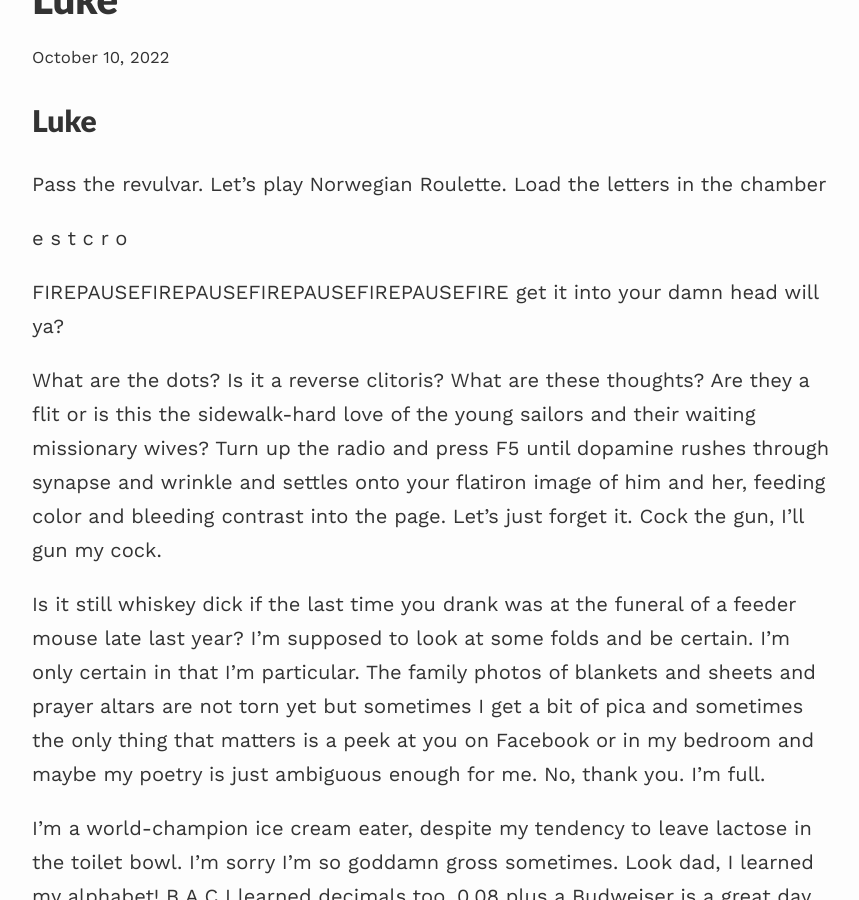
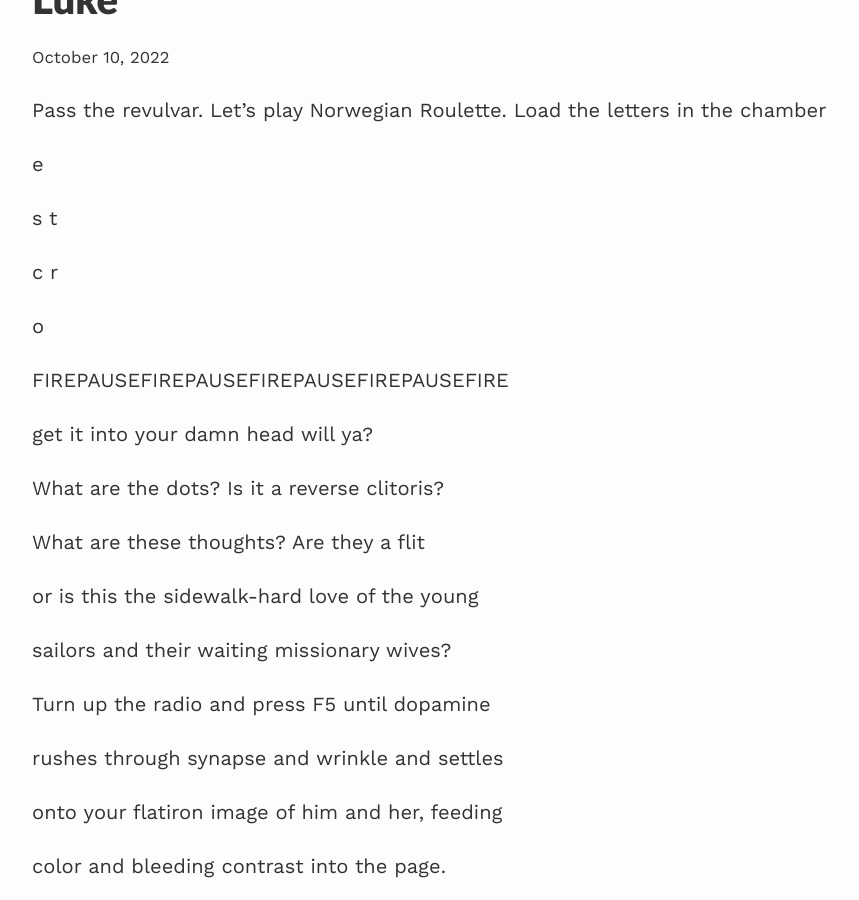
Before and after one commit to mirekjames/ENG6800Test, a Jekyll site: the page built from _posts/2022-10-10-luke.md, in a window 1280 px wide and 900 px high, scrolled down 209 px. Shown: the whole window, without its empty margins (208-1067 px from the left). Built offline with Jekyll 4.4.1, drawn with Linux system fonts in a browser that asks for light colours; nearby versions of some CDN libraries; some of the changed text lies outside the part shown.

Commit message:
more spacing on Luke

```diff
--- a/_posts/2022-10-10-luke.md
+++ b/_posts/2022-10-10-luke.md
@@ -2,52 +2,89 @@
 layout: post
 title: "Luke"
 ---
-# Luke
 
 Pass the revulvar. Let’s play Norwegian Roulette.
 Load the letters in the chamber
 
+
    e
+
 s     t
+
 c     r
+
    o
 
+
 FIREPAUSEFIREPAUSEFIREPAUSEFIREPAUSEFIRE
+
 get it into your damn head will ya?
 
 What are the dots? Is it a reverse clitoris?
+
 What are these thoughts? Are they a flit
+
 or is this the sidewalk-hard love of the young
+
 sailors and their waiting missionary wives?
+
 Turn up the radio and press F5 until dopamine
+
 rushes through synapse and wrinkle and settles
+
 onto your flatiron image of him and her, feeding
+
 color and bleeding contrast into the page.
+
 Let’s just forget it. Cock the gun, I’ll gun my cock.
 
+
 Is it still whiskey dick if the last time you drank
+
 was at the funeral of a feeder mouse late last year?
+
 I’m supposed to look at some folds and be certain.
+
 I’m only certain in that I’m particular. The family photos
+
 of blankets and sheets and prayer altars are not torn yet
+
 but sometimes I get a bit of pica and sometimes the only
+
 thing that matters is a peek at you on Facebook or
+
 in my bedroom and maybe my poetry is just ambiguous
+
 enough for me. No, thank you. I’m full.
 
+
 I’m a world-champion ice cream eater, despite
+
 my tendency to leave lactose in the toilet bowl. I’m
+
 sorry I’m so goddamn gross sometimes.
+
 Look dad, I learned my alphabet!
+
         B
+
        A C
+
 I learned decimals too. 0.08 plus a Budweiser
+
 is a great day in the basement.
+
 I would buttchug melted peppermint bonbon.
 
+
 Who knew a five milligram tablet could expand
+
 like a magic animal growing capsule in your stomach
+
 and fill a void that the wetness of other women and
+
 the aroma of Kahlua only managed to occupy a corner in.
+
 Congratulations. You are your father.
+
 (that’s impossible).
```
